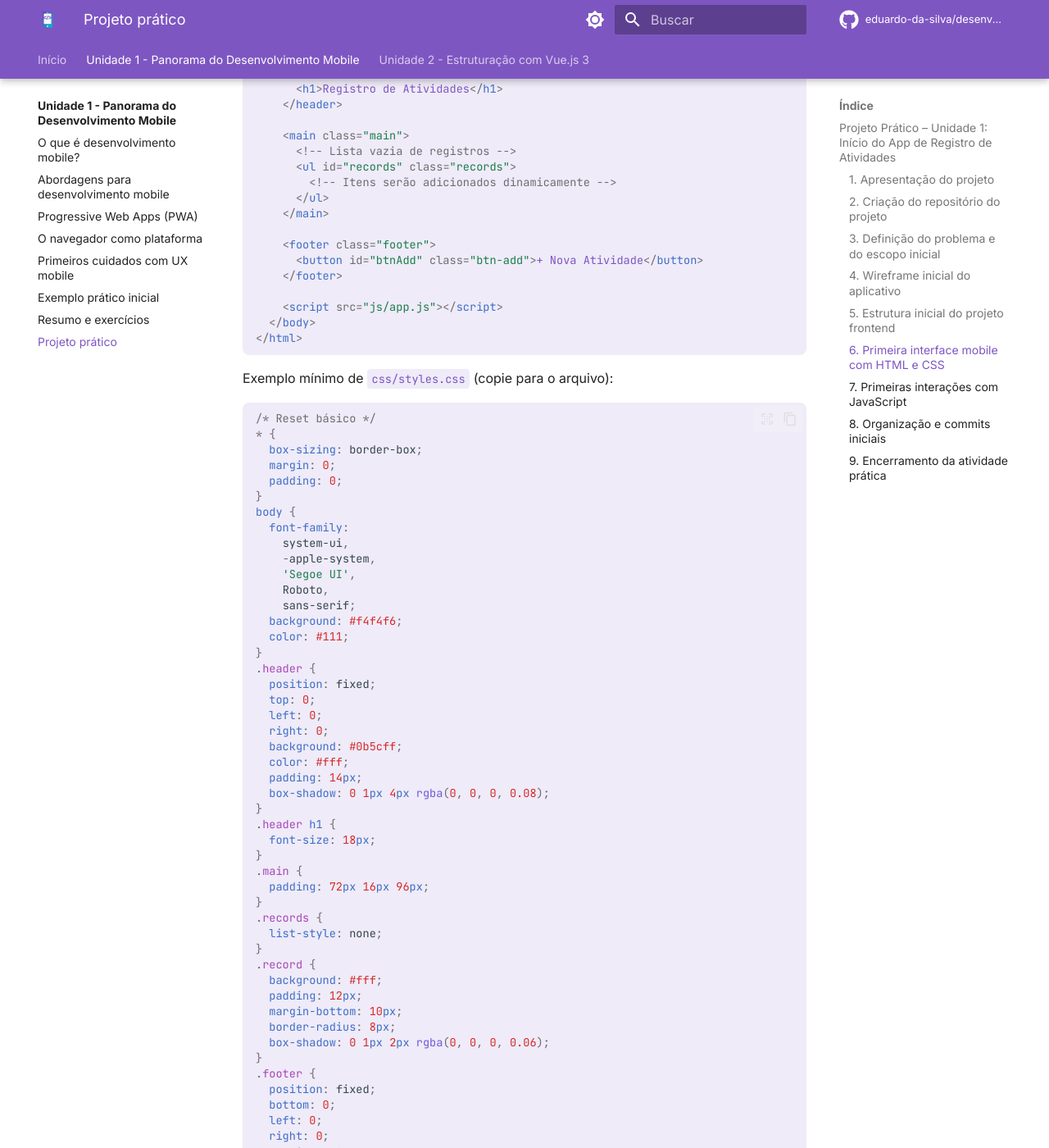
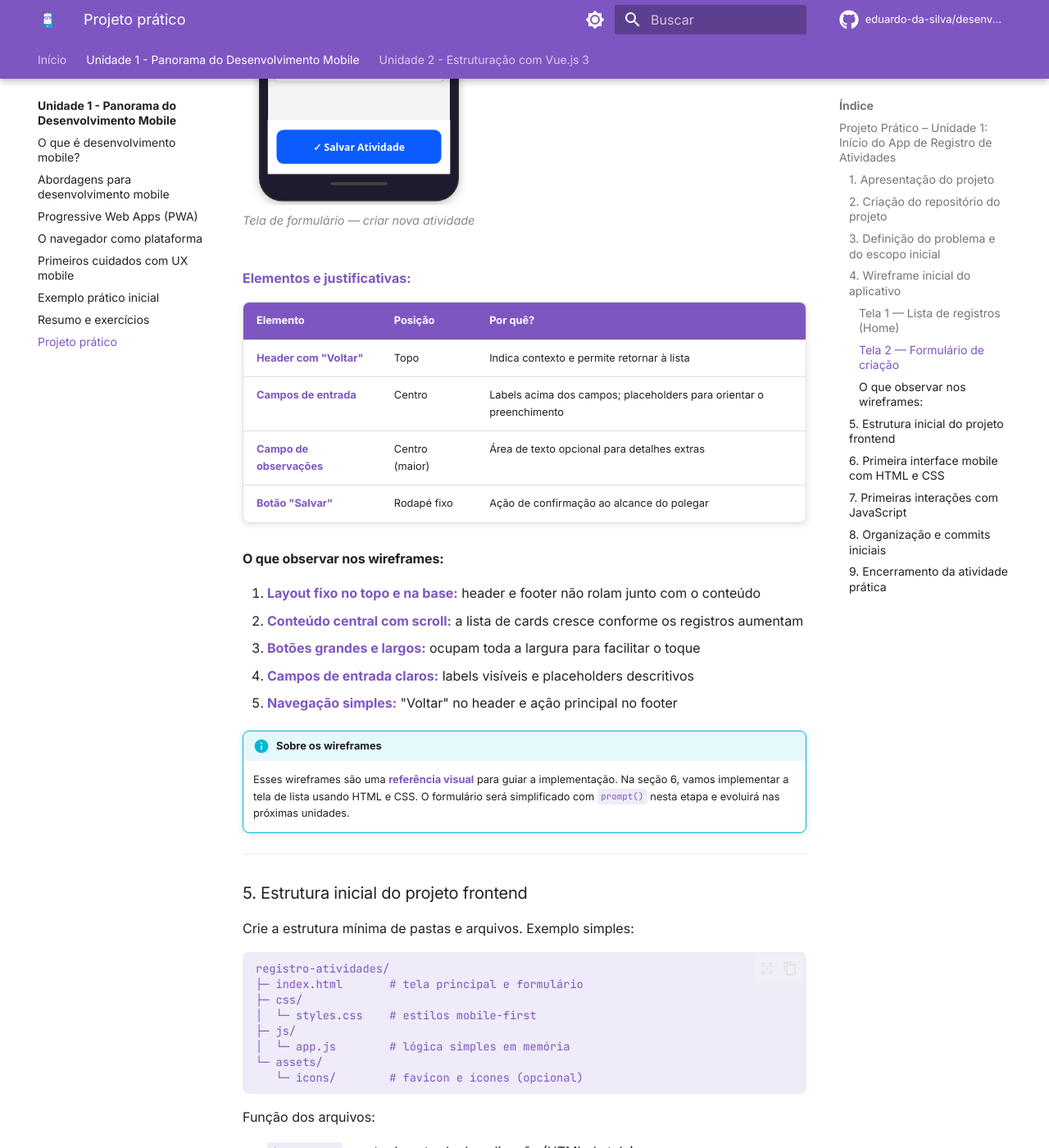
Before and after one commit to eduardo-da-silva/desenvolvimento-mobile, an MkDocs documentation site: the page built from docs/unidade1/projeto-pratico.md, in a window 1280 px wide and 1400 px high, scrolled down 3920 px. Shown: the whole window at 82% size. Built offline with MkDocs 1.6.1 and Material for MkDocs 9.7.7, drawn with Linux system fonts in a browser that asks for light colours; comment, search, counter and statistics services are not loaded; the version menu is left out; some of the changed text lies outside the part shown.

Commit message:
chore: Atualiza imagens do projeto da unidade 1

````diff
--- a/docs/unidade1/projeto-pratico.md
+++ b/docs/unidade1/projeto-pratico.md
@@ -85,16 +85,52 @@ Telas mínimas sugeridas:
 - Lista de registros (home)
 - Tela de criação de novo registro (formulário simples)
 
-O que desenhar:
+#### Tela 1 — Lista de registros (Home)
 
-1. Um wireframe de baixa fidelidade para a tela principal mostrando a lista (cada item com título e duração).
-2. Um wireframe para a tela de criação com os campos definidos no escopo.
+<figure style="text-align: center; margin: 2em 0;">
+  <img src="../../assets/images/wireframe-lista.svg" alt="Wireframe da tela de lista de registros" style="max-width: 260px; width: 100%;">
+  <figcaption style="margin-top: 0.5em; font-size: 0.9em; color: #888;">Tela principal — lista de atividades registradas</figcaption>
+</figure>
 
-Cuidados com UX mobile (lembre-se do que aprendeu na unidade):
+**Elementos e justificativas:**
 
-- Mantenha os botões grandes e no alcance do polegar
-- Priorize o conteúdo essencial
-- Use estados visuais para indicar toques
+| Elemento                     | Posição         | Por quê?                                                            |
+| ---------------------------- | --------------- | ------------------------------------------------------------------- |
+| **Header fixo**              | Topo            | Identifica a tela; sempre visível ao rolar                          |
+| **Cards de registro**        | Centro (scroll) | Cada card exibe título e duração; área de scroll para listas longas |
+| **Botão "+ Nova Atividade"** | Rodapé fixo     | Ação principal ao alcance do polegar (zona fácil)                   |
+
+!!! tip "Lembre-se"
+
+    O botão de ação principal fica na parte inferior da tela — a zona mais fácil de alcançar com o polegar, conforme estudamos na seção de UX mobile.
+
+#### Tela 2 — Formulário de criação
+
+<figure style="text-align: center; margin: 2em 0;">
+  <img src="../../assets/images/wireframe-formulario.svg" alt="Wireframe da tela de criação de registro" style="max-width: 260px; width: 100%;">
+  <figcaption style="margin-top: 0.5em; font-size: 0.9em; color: #888;">Tela de formulário — criar nova atividade</figcaption>
+</figure>
+
+**Elementos e justificativas:**
+
+| Elemento                 | Posição        | Por quê?                                                            |
+| ------------------------ | -------------- | ------------------------------------------------------------------- |
+| **Header com "Voltar"**  | Topo           | Indica contexto e permite retornar à lista                          |
+| **Campos de entrada**    | Centro         | Labels acima dos campos; placeholders para orientar o preenchimento |
+| **Campo de observações** | Centro (maior) | Área de texto opcional para detalhes extras                         |
+| **Botão "Salvar"**       | Rodapé fixo    | Ação de confirmação ao alcance do polegar                           |
+
+#### O que observar nos wireframes:
+
+1. **Layout fixo no topo e na base:** header e footer não rolam junto com o conteúdo
+2. **Conteúdo central com scroll:** a lista de cards cresce conforme os registros aumentam
+3. **Botões grandes e largos:** ocupam toda a largura para facilitar o toque
+4. **Campos de entrada claros:** labels visíveis e placeholders descritivos
+5. **Navegação simples:** "Voltar" no header e ação principal no footer
+
+!!! info "Sobre os wireframes"
+
+    Esses wireframes são uma **referência visual** para guiar a implementação. Na seção 6, vamos implementar a tela de lista usando HTML e CSS. O formulário será simplificado com `prompt()` nesta etapa e evoluirá nas próximas unidades.
 
 ---
 
@@ -136,7 +172,7 @@ O que fazer (passo a passo):
 
 Exemplo mínimo de `index.html` (copie para o arquivo):
 
-```html
+```html title="./index.html" linenums="1"
 <!doctype html>
 <html lang="pt-BR">
   <head>
@@ -168,7 +204,7 @@ Exemplo mínimo de `index.html` (copie para o arquivo):
 
 Exemplo mínimo de `css/styles.css` (copie para o arquivo):
 
-```css
+```css title="./css/styles.css" linenums="1"
 /* Reset básico */
 * {
   box-sizing: border-box;
@@ -253,7 +289,7 @@ O que fazer (passo a passo):
 
 Exemplo mínimo de `js/app.js` (copie para o arquivo):
 
-```javascript
+```javascript title="./js/app.js" linenums="1"
 // Array em memória para armazenar registros
 const records = [];
 
@@ -294,10 +330,10 @@ btnAdd.addEventListener('click', () => {
 render();
 ```
 
-Observações:
+!!! tipo "Observações"
 
-- O uso de `prompt` é intencional aqui para manter o exemplo simples e focado em manipulação de DOM e eventos. Em projetos reais, vamos substituir por formulários melhores.
-- Não há persistência; ao recarregar a página, os registros desaparecem.
+    - O uso de `prompt` é intencional aqui para manter o exemplo simples e focado em manipulação de DOM e eventos. Em projetos reais, vamos substituir por formulários melhores.
+    - Não há persistência; ao recarregar a página, os registros desaparecem.
 
 ---
 
````
Also changed, not shown: docs/unidade1/o-que-e-mobile.md (+42 -30 lines), docs/assets/images/wireframe-formulario.svg (added), docs/assets/images/wireframe-lista.svg (added).
